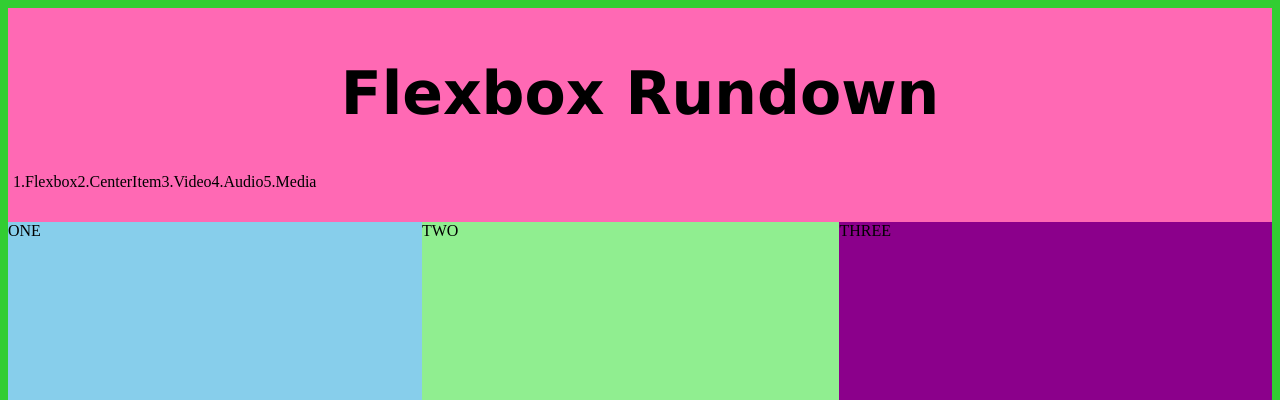
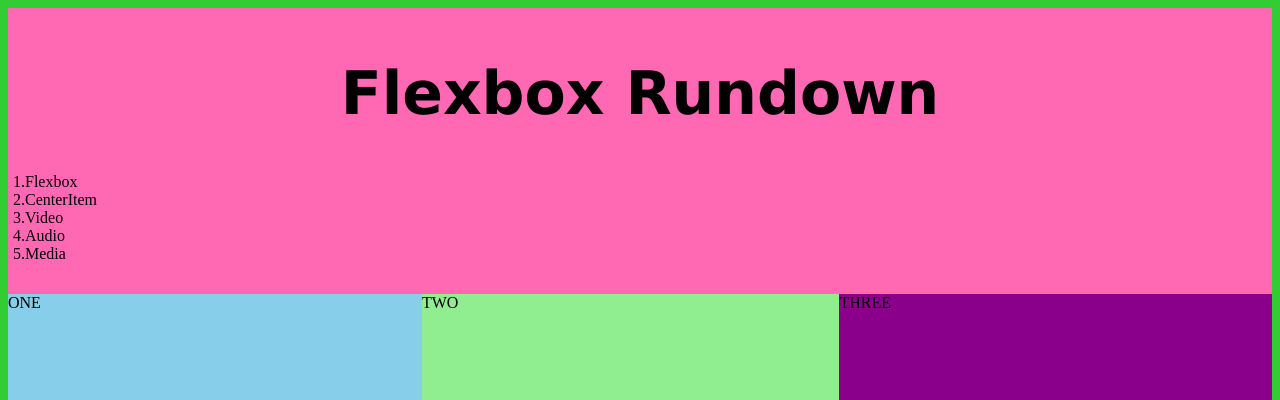
Before and after one commit to callum10jones/FlexBox, a plain HTML site: page index.html in a window 1280 px wide. Shown: the top 400 px of the page. Drawn offline with Linux system fonts and the light colour scheme.

Commit message:
introduction to flex

```diff
--- a/styles.css
+++ b/styles.css
@@ -26,6 +26,8 @@ ul {
 .container-navigation {
     display: flex;
     flex-wrap: wrap;
+    flex-direction: column;
+    justify-content: flex-start;
 }
 
 /* section one flex grow and shrink */
```
Also changed, not shown: index.html (+0 -1 lines), 1 other file.
